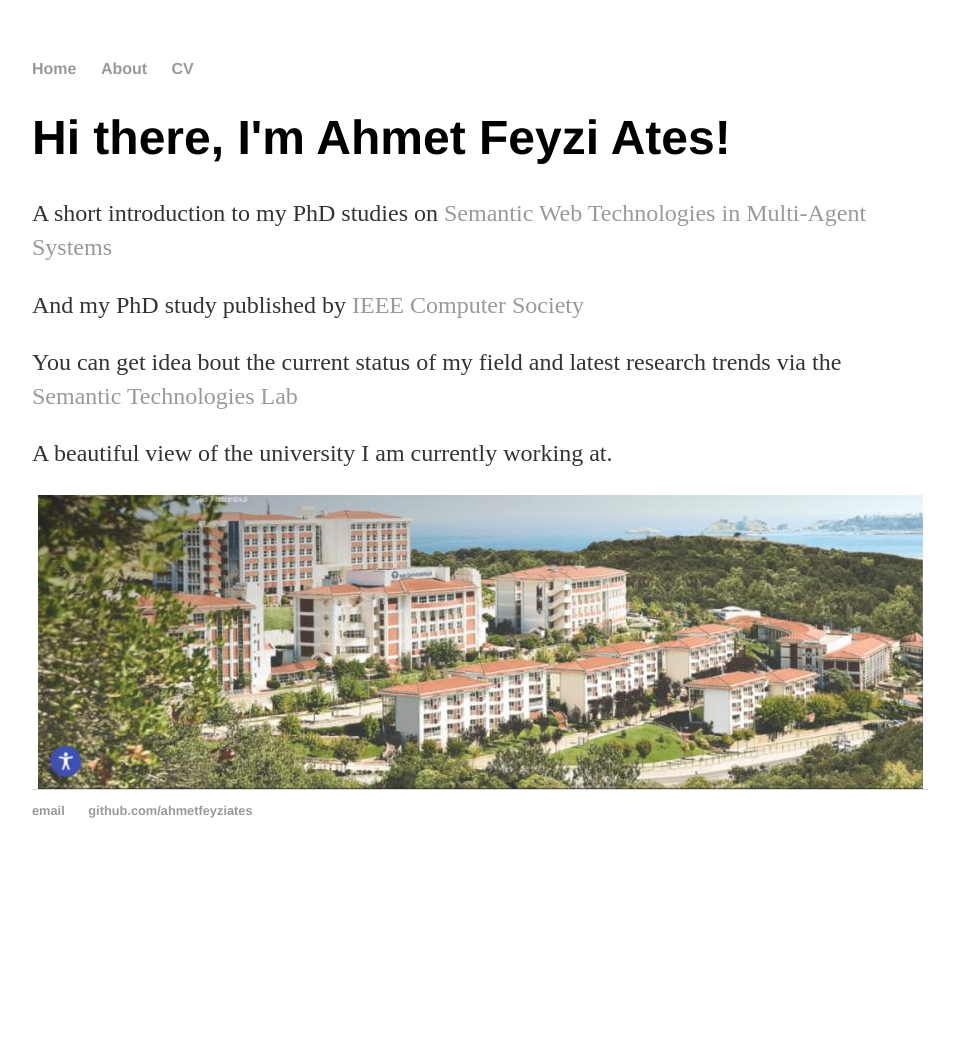
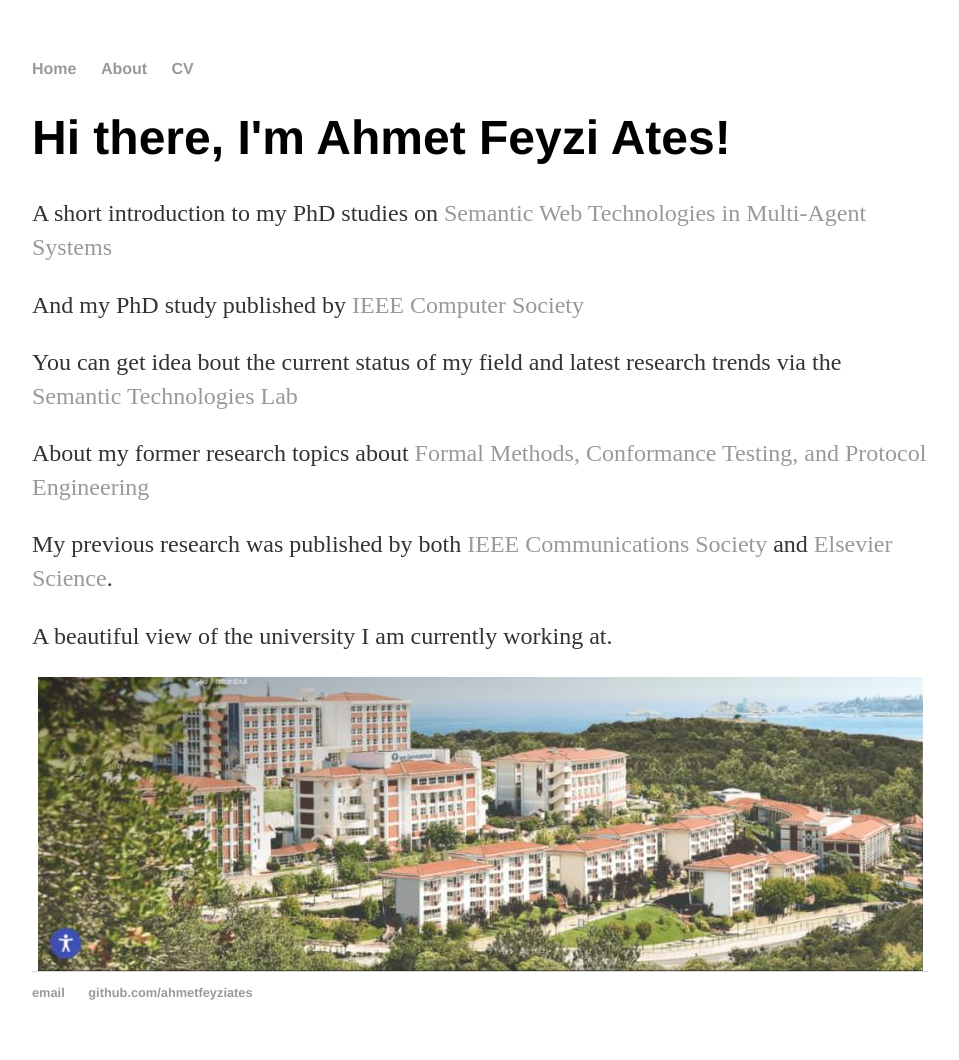
Before and after one commit to ahmetfeyziates/ahmetfeyziates.github.io, a Jekyll site: the page built from index.html, in a window 1280 px wide. Shown: the whole page, without its empty margins (160-1119 px from the left). Built offline with Jekyll 4.4.1, drawn with Linux system fonts in a browser that asks for light colours; before the commit the page ends 900 px from its top, so only the background shows below that.

Commit message:
Update index.html

```diff
--- a/index.html
+++ b/index.html
@@ -7,6 +7,9 @@ title: Ahmet Feyzi Ates, Horrible Cop
 	<p>A short introduction to my PhD studies on <a href=https://dai-labor.de/en/topics/semantic-web-technologies-in-multi-agent-systems/>Semantic Web Technologies in Multi-Agent Systems </a></p>
 	<p>And my PhD study published by <a href=https://www.computer.org/csdl/proceedings-article/mdmw/2008/37210019/12OmNwe2IBz>IEEE Computer Society</a></p>
 	<p>You can get idea bout the current status of my field and latest research trends via the<a href=https://stlab.istc.cnr.it/stlab/> Semantic Technologies Lab</a></p>
+	<p></p>
+	<p>About my former research topics about <a href=https://www.jaist.ac.jp/~tomita/research.html>Formal Methods, Conformance Testing, and Protocol Engineering</a></p>
+	<p>My previous research was published by both <a href=https://ieeexplore.ieee.org/document/481699>IEEE Communications Society</a> and <a href=https://www.sciencedirect.com/science/article/pii/S0169755296000189>Elsevier Science</a>.</p>
 	<p>A beautiful view of the university I am currently working at.</p>
 	<img src="images/campus.jpg" alt="A scenic view" width="885" height="294" style="display: block; margin: auto;">
 	<!--
```
